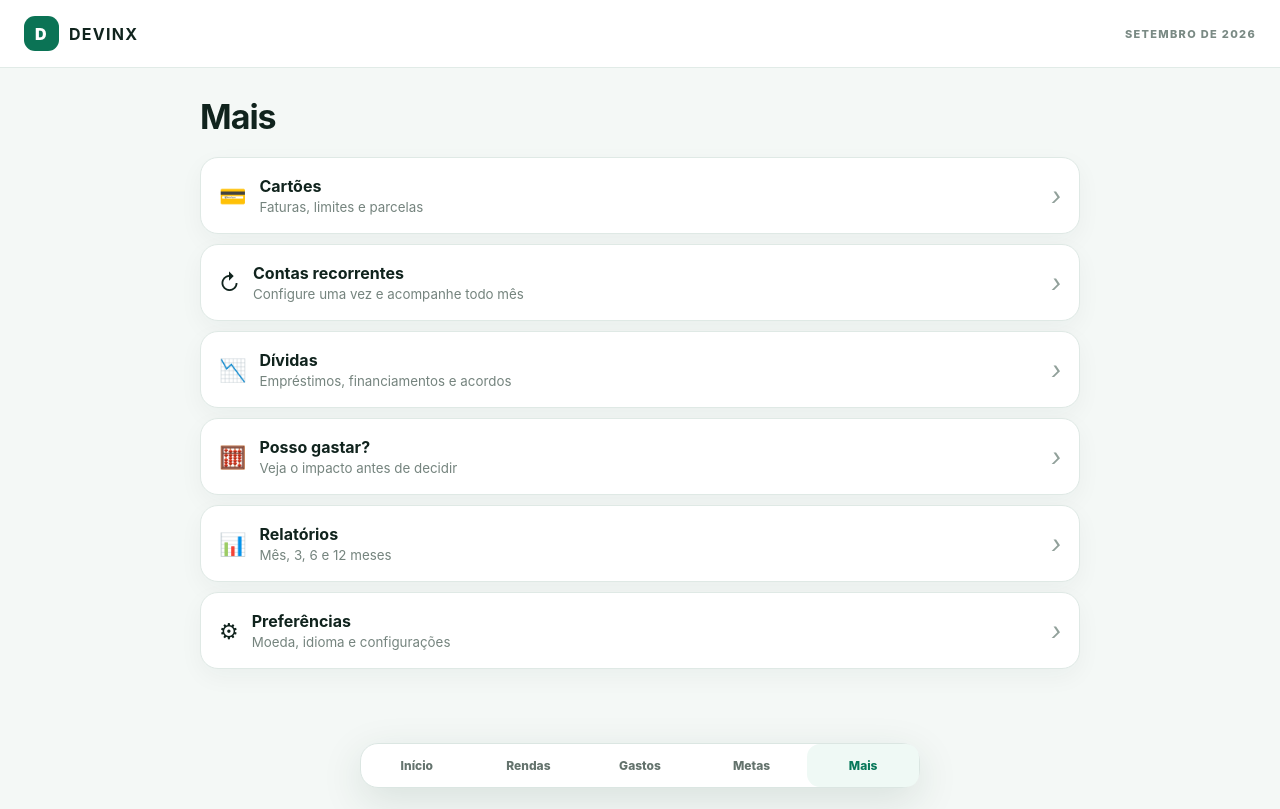
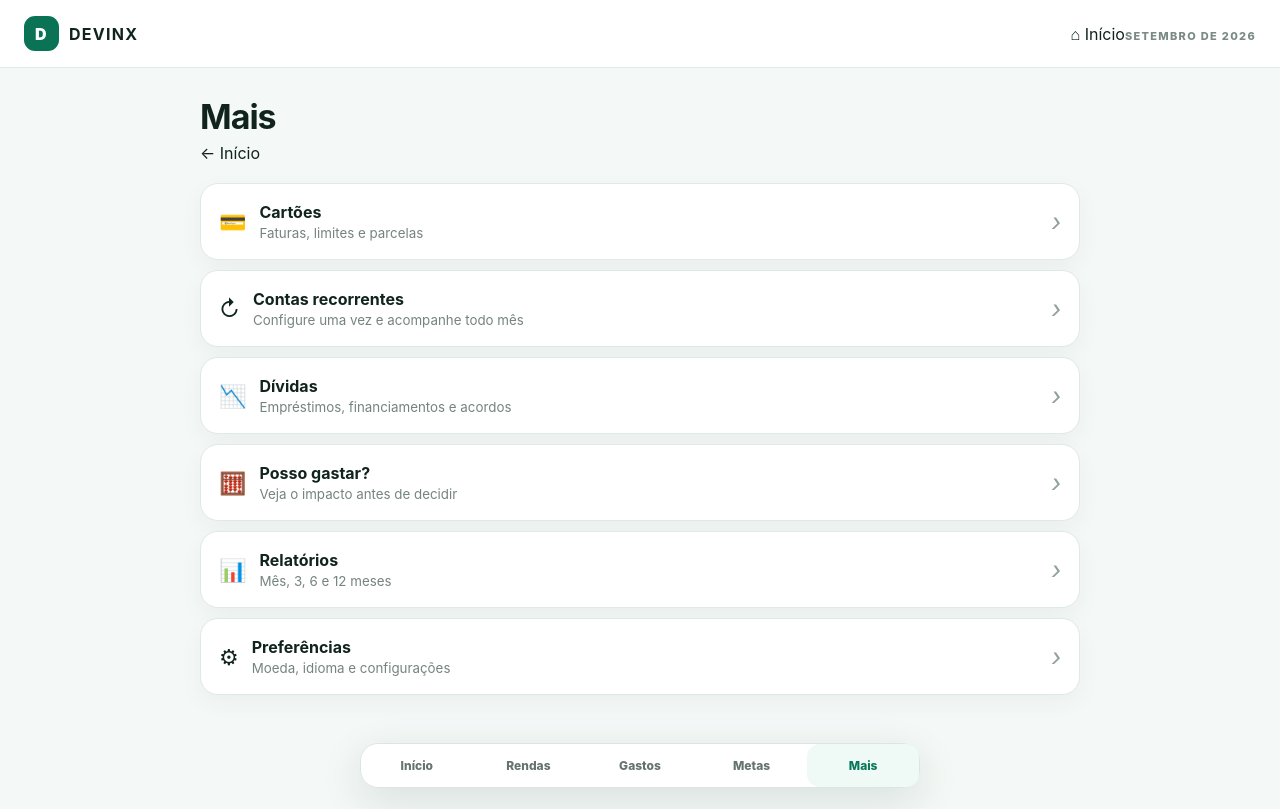
Before and after one commit to hassan80612/DEVINX, a Next.js app: page /mais in a window 1280 px wide. Built offline with nearby package versions, Linux system fonts and the light colour scheme.

Commit message:
feat: add clear in-app navigation home

```diff
--- a/src/components/AppShell.tsx
+++ b/src/components/AppShell.tsx
@@ -1,4 +1,26 @@
 'use client';
-import Link from 'next/link';import {usePathname} from 'next/navigation';import {useI18n} from '@/i18n/provider';
+
+import Link from 'next/link';
+import {usePathname} from 'next/navigation';
+import {useI18n} from '@/i18n/provider';
+
 type TitleKey=keyof ReturnType<typeof useI18n>['messages']['pages'];
-export function AppShell({titleKey,children}:{titleKey:TitleKey;children:React.ReactNode}){const pathname=usePathname();const{locale,messages:m}=useI18n();const nav=[['/painel',m.nav.home],['/rendas',m.nav.income],['/gastos',m.nav.expenses],['/metas',m.nav.goals],['/mais',m.nav.more]] as const;const month=new Intl.DateTimeFormat(locale,{month:'long',year:'numeric'}).format(new Date()).toUpperCase();return <main className="appShell"><header className="appHeader"><Link href="/painel" className="brand"><span className="mark">D</span><b>{m.app.name}</b></Link><span className="month">{month}</span></header><section className="appContent"><h1>{m.pages[titleKey]}</h1>{children}</section><nav className="bottomNav">{nav.map(([href,label])=><Link href={href} key={href} className={pathname===href||pathname.startsWith(href+'/')?'active':''}>{label}</Link>)}</nav></main>}
+
+export function AppShell({titleKey,children}:{titleKey:TitleKey;children:React.ReactNode}){
+  const pathname=usePathname();
+  const{locale,messages:m}=useI18n();
+  const nav=[['/painel',m.nav.home],['/rendas',m.nav.income],['/gastos',m.nav.expenses],['/metas',m.nav.goals],['/mais',m.nav.more]] as const;
+  const month=new Intl.DateTimeFormat(locale,{month:'long',year:'numeric'}).format(new Date()).toUpperCase();
+
+  return <main className="appShell">
+    <header className="appHeader">
+      <Link href="/painel" className="brand"><span className="mark">D</span><b>{m.app.name}</b></Link>
+      <div className="appHeaderActions">
+        {pathname!=='/painel'&&<Link href="/painel" className="headerHome">⌂ <span>{m.nav.home}</span></Link>}
+        <span className="month">{month}</span>
+      </div>
+    </header>
+    <section className="appContent"><div className="pageHeading"><h1>{m.pages[titleKey]}</h1>{pathname!=='/painel'&&<Link href="/painel" className="backToDashboard">← {m.nav.home}</Link>}</div>{children}</section>
+    <nav className="bottomNav">{nav.map(([href,label])=><Link href={href} key={href} className={pathname===href||pathname.startsWith(href+'/')?'active':''}>{label}</Link>)}</nav>
+  </main>;
+}
```
